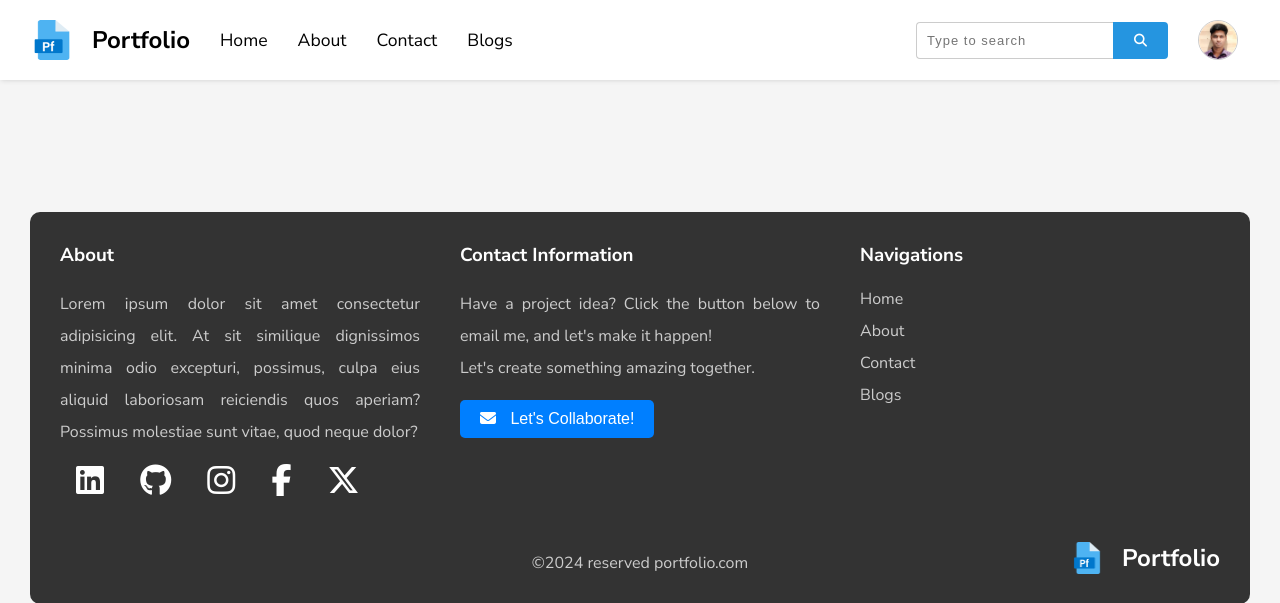
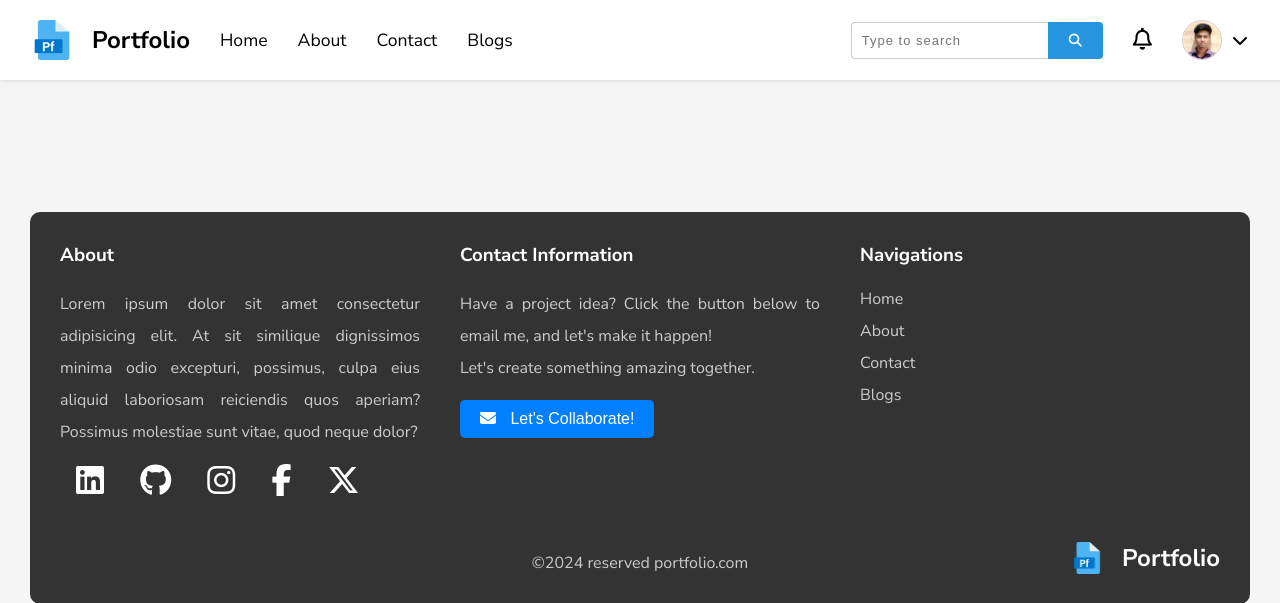
Before and after one commit to Keerthivasan-s-j/personal-portfolio-maker, a Django app: page / in a window 1280 px wide. Shown: the top 603 px of the page. Run offline with Django 5.2, Linux system fonts and the light colour scheme; a user stored in the database is signed in; some libraries are stand-ins or nearby versions; some web fonts are replaced.

Commit message:
added dropdown menu for the profile in nav

```diff
--- a/portfolio/views.py
+++ b/portfolio/views.py
@@ -34,11 +34,16 @@ def user_signin(request):
 def home(request):
     if(request.method == "POST"):
         search = request.POST.get("search")
-        user = User.objects.filter(username = search)
+        user = User.objects.filter(username = search).first()
         if (user is not None):
             return redirect(reverse("user_profile", kwargs={"uname" : search}))
     return render(request, "base/home.html")
 
 def user_profile(request, uname):
+    if(request.method == "POST"):
+        search = request.POST.get("search")
+        user = User.objects.filter(username = search).first()
+        if (user is not None):
+            return redirect(reverse("user_profile", kwargs={"uname" : search}))
     return render(request, "user/profile.html", context={'uname':uname})
 # Create your views here.
--- a/static/css/home.css
+++ b/static/css/home.css
@@ -108,6 +108,12 @@ body{
 .user-profile-cnt{
     display: flex;
     align-items: center;
+    position: relative;
+    gap: 30px;
+}
+.notification>i{
+    font-size: 22px;
+    cursor: pointer;
 }
 .user-profile{
     height: 40px;
@@ -117,9 +123,39 @@ body{
     overflow: hidden;
     margin-right: 10px;
 }
+.dropdown-menu{
+    display: none;
+    flex-direction: column;
+    z-index: 10;
+    background-color: #f0f8ff;
+    border-radius: 10px;
+    overflow: hidden;
+    position: absolute;
+    min-width: 200px;
+    box-shadow: 10px 10px 40px #ccc;
+    top: 150%;
+    right: 0;
+}
+.user-profile-dropdown{
+    display: flex;
+    align-items: center;
+    cursor: pointer;
+}
 .user-profile-photo{
     max-width: 100%;
     margin: auto;
+}
+.dropdown-menu-link{
+    text-decoration: none;
+    color: black;
+    padding: 12px 2rem;
+    transition: all .2s ease;
+}
+.dropdown-menu-link:hover{
+    background-color: #bfe1ff;
+}
+.dropdown-menu-link>i{
+    margin-right: 10px;
 }
 /* Main container */
 .main-cnt{
--- /dev/null
+++ b/static/js/home.js
@@ -0,0 +1,15 @@
+document.querySelector(".user-profile-dropdown").onclick = toggleDropDown;
+function toggleDropDown(){
+    var parent = document.querySelector(".user-profile-dropdown");
+    var dropDownMenu = document.querySelector(".dropdown-menu");
+    var dropDownIcon = parent.querySelector("i");
+    if (dropDownMenu.style.display === "" || dropDownMenu.style.display === "none"){
+        dropDownMenu.style.display = "flex";
+        dropDownIcon.classList.replace("fa-chevron-down", "fa-chevron-up");
+    }
+    else{
+        dropDownMenu.style.display = "none";
+        dropDownIcon.classList.replace("fa-chevron-up", "fa-chevron-down");
+    }
+    // dropDownMenu.style.display = dropDownMenu.style.display === "flex" ? "none" : "flex";
+}
--- a/template/base/home.html
+++ b/template/base/home.html
@@ -47,8 +47,19 @@
                 </div>
             {% else %}
                 <div class="user-profile-cnt">
-                    <div class="user-profile">
-                        <img src="{% static 'images/profile/profilepic.jpg' %}" alt="" class="user-profile-photo">
+                    <div class="notification">
+                        <i class="fa-regular fa-bell"></i>
+                    </div>
+                    <div class="user-profile-dropdown">
+                        <div class="user-profile">
+                            <img src="{% static 'images/profile/profilepic.jpg' %}" alt="" class="user-profile-photo">
+                        </div>
+                        <i class="fa-solid fa-chevron-down"></i>
+                    </div>
+                    <div class="dropdown-menu">
+                        <a class="dropdown-menu-link" href=""><i class="fa-solid fa-gear"></i> Settings</a>
+                        <a class="dropdown-menu-link" href="{% url 'user_profile' user.username %}"><i class="fa-solid fa-user"></i> Profile</a>
+                        <a class="dropdown-menu-link" href="{% url 'user_logout' %}"><i class="fa-solid fa-arrow-right-from-bracket"></i> Logout</a>
                     </div>
                 </div>
             {% endif %}
@@ -102,5 +113,7 @@
         </div>
     </footer>
     {% endblock %}
+
+    <script src="{% static 'js/home.js' %}"></script>
 </body>
 </html>
```
Also changed, not shown: db.sqlite3, 1 other file.
